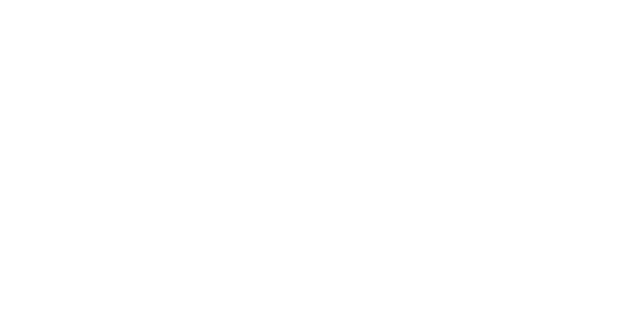
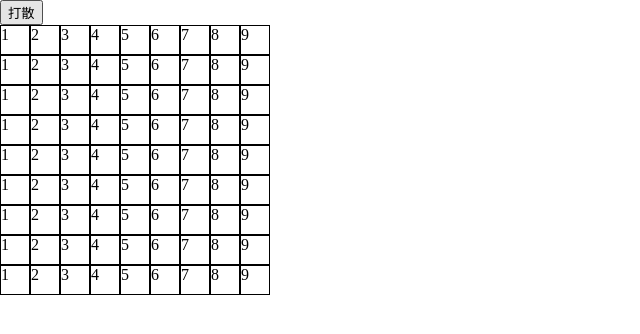
Before and after one commit to codehzy/vue-test, a Vue app: page /transtion in a window 1280 px wide. Before the commit this address had no page. Shown: the top 334 px of the page, without its empty margins (0-640 px from the left). Built offline with nearby package versions, Linux system fonts and the light colour scheme.

Commit message:
feat(transition): ✨ transitiongroup打散过渡

```diff
--- a/package.json
+++ b/package.json
@@ -9,13 +9,17 @@
   },
   "dependencies": {
     "@types/axios": "^0.14.0",
+    "@vueuse/core": "^8.2.4",
+    "lodash": "^4.17.21",
     "sass": "^1.49.11",
     "sass-loader": "^12.6.0",
     "vue": "^3.2.25",
     "vue-content-loader": "^2.0.1",
-    "vue-router": "^4.0.14"
+    "vue-router": "^4.0.14",
+    "xgplayer": "^2.31.6"
   },
   "devDependencies": {
+    "@types/lodash": "^4.14.182",
     "@vitejs/plugin-vue": "^2.3.0",
     "axios": "^0.26.1",
     "typescript": "^4.5.4",
--- /dev/null
+++ b/src/components/transtion/index.vue
@@ -0,0 +1,48 @@
+<template>
+  <div>
+    <button @click="random">打散</button>
+    <transition-group class="wrap" move-class="move" tag="div">
+      <div :key="item.id" v-for="item in list" class="items">
+        {{ item.number }}
+      </div>
+    </transition-group>
+  </div>
+</template>
+
+<script lang="ts" setup>
+import { ref } from "vue";
+import _ from "lodash";
+
+const list = ref(
+  Array.apply(null, { length: 81 } as number[]).map((_, index) => {
+    return {
+      id: index,
+      number: (index % 9) + 1,
+    };
+  })
+);
+
+console.log(list.value);
+
+const random = () => {
+  list.value = _.shuffle(list.value);
+};
+</script>
+
+<style lang="scss" scoped>
+.wrap {
+  display: flex;
+  flex-wrap: wrap;
+  width: calc(30 * 9) + 10px;
+  .items {
+    width: 30px;
+    height: 30px;
+    box-sizing: border-box;
+    border: 1px solid black;
+  }
+}
+
+.move {
+  transition: all 1.5s ease;
+}
+</style>
--- a/src/components/video/index.vue
+++ b/src/components/video/index.vue
@@ -7,13 +7,58 @@
 
   <!-- 初始化播放的大视频窗口 -->
   <div class="bigBox">
-    <div id="main"></div>
+    <teleport to="#small" :disabled="isVisibleTarget">
+      <div id="mse"></div>
+    </teleport>
   </div>
 
   <!-- 模拟滚动 -->
-  <div style="height: 200px"></div>
+  <div style="height: 2000px"></div>
 </template>
 
-<script lang="ts" setup></script>
+<script lang="ts" setup>
+import { onMounted, ref } from "vue";
+import Player from "xgplayer";
+import { useIntersectionObserver } from "@vueuse/core";
 
-<style lang="scss" scoped></style>
+const isVisibleTarget = ref(true);
+
+// const getVideo = (): string => {
+//   return new Promise((resolve, reject) => {
+//     resolve("https://media.w3.org/2010/05/sintel/trailer.mp4");
+//   }) as unknown as string;
+// };
+
+onMounted(() => {
+  new Player({
+    id: "mse",
+    url: `https://media.w3.org/2010/05/sintel/trailer.mp4`,
+    poster: "https://i.ytimg.com/vi/lK2ZbbQSHww/hqdefault.jpg",
+    playbackRate: [0.5, 0.75, 1, 1.5, 2], //传入倍速可选数组
+  });
+
+  const { stop } = useIntersectionObserver(
+    document.getElementById("videoContainer"),
+    ([{ isIntersecting }]) => {
+      isVisibleTarget.value = isIntersecting;
+    }
+  );
+});
+</script>
+
+<style lang="scss" scoped>
+#mse {
+  height: 600px;
+  width: 500px;
+  border: 1px solid black;
+}
+
+#small {
+  height: 100px;
+  width: 200px;
+  position: fixed;
+  bottom: 50px;
+  right: 50px;
+  // border: 1px solid black;
+}
+</style>
--- a/src/router/index.ts
+++ b/src/router/index.ts
@@ -1,4 +1,3 @@
-import { defineAsyncComponent } from "vue";
 import { createRouter, createWebHistory, RouteRecordRaw } from "vue-router";
 
 const routes: RouteRecordRaw[] = [
@@ -8,12 +7,17 @@
     name: "hello-world",
     component: () => import("../components/index.vue"),
   },
-  // // 视频滚动小窗显示
-  // {
-  //   path: "/video",
-  //   name: "video",
-  //   component: defineAsyncComponent(() => import("../components/video.vue")),
-  // },
+  // 视频滚动小窗显示
+  {
+    path: "/video",
+    name: "video",
+    component: () => import("../components/video/index.vue"),
+  },
+  {
+    path: "/transtion",
+    name: "transtion",
+    component: () => import("../components/transtion/index.vue"),
+  },
 ];
 
 const router = createRouter({
```
Also changed, not shown: 1 other file (tests, documents, lock files or other folders).
